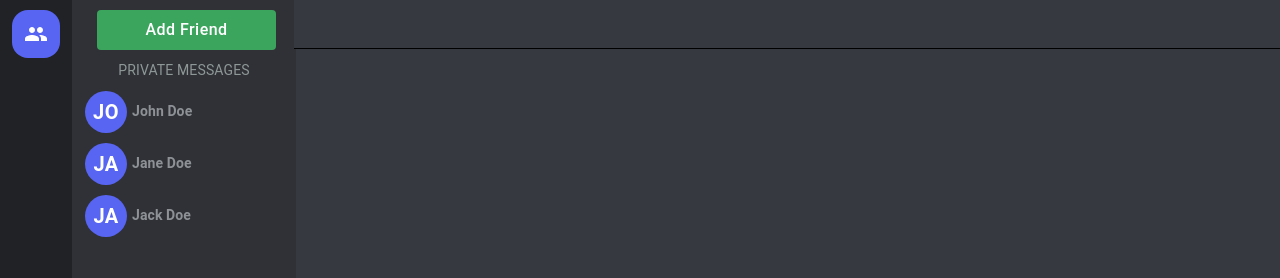
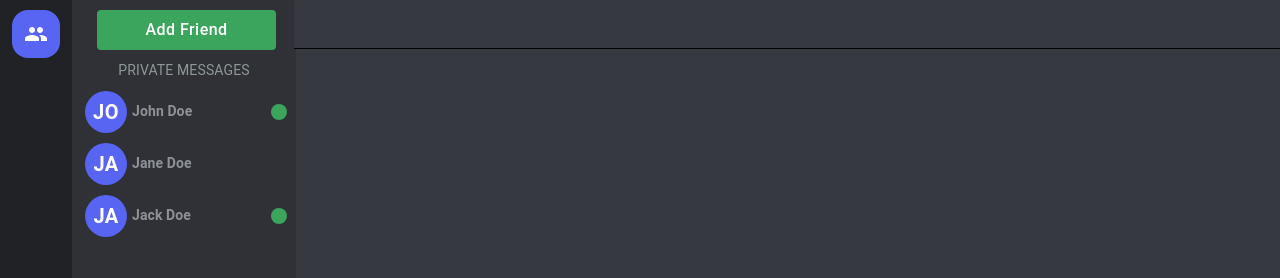
Before and after one commit to Asadullahkhankaimkhani/DiscordClone-MERN, a React (Create React App) app in the folder client/: page /dashboard in a window 1280 px wide. Shown: the top 278 px of the page. Built offline with nearby package versions, Linux system fonts and the light colour scheme.

Commit message:
Online Indicator

```diff
--- a/client/src/components/FriendsSideBar/FriendListItem.js
+++ b/client/src/components/FriendsSideBar/FriendListItem.js
@@ -1,6 +1,7 @@
 import { Button, Typography } from "@mui/material";
 import React from "react";
 import Avatar from "../../shared/components/Avatar";
+import OnlineIndicator from "./OnlineIndicator";
 
 const FriendListItem = ({ id, username, isOnline }) => {
   return (
@@ -29,6 +30,7 @@ const FriendListItem = ({ id, username, isOnline }) => {
       >
         {username}
       </Typography>
+      {isOnline && <OnlineIndicator />}
     </Button>
   );
 };
--- /dev/null
+++ b/client/src/components/FriendsSideBar/OnlineIndicator.js
@@ -0,0 +1,21 @@
+import { Box } from "@mui/material";
+import React from "react";
+import { FiberManualRecord } from "@mui/icons-material";
+
+const OnlineIndicator = () => {
+  return (
+    <Box
+      sx={{
+        color: "#3ba55d",
+        display: "flex",
+        alignItems: "center",
+        position: "absolute",
+        right: "5px",
+      }}
+    >
+      <FiberManualRecord />
+    </Box>
+  );
+};
+
+export default OnlineIndicator;
```
